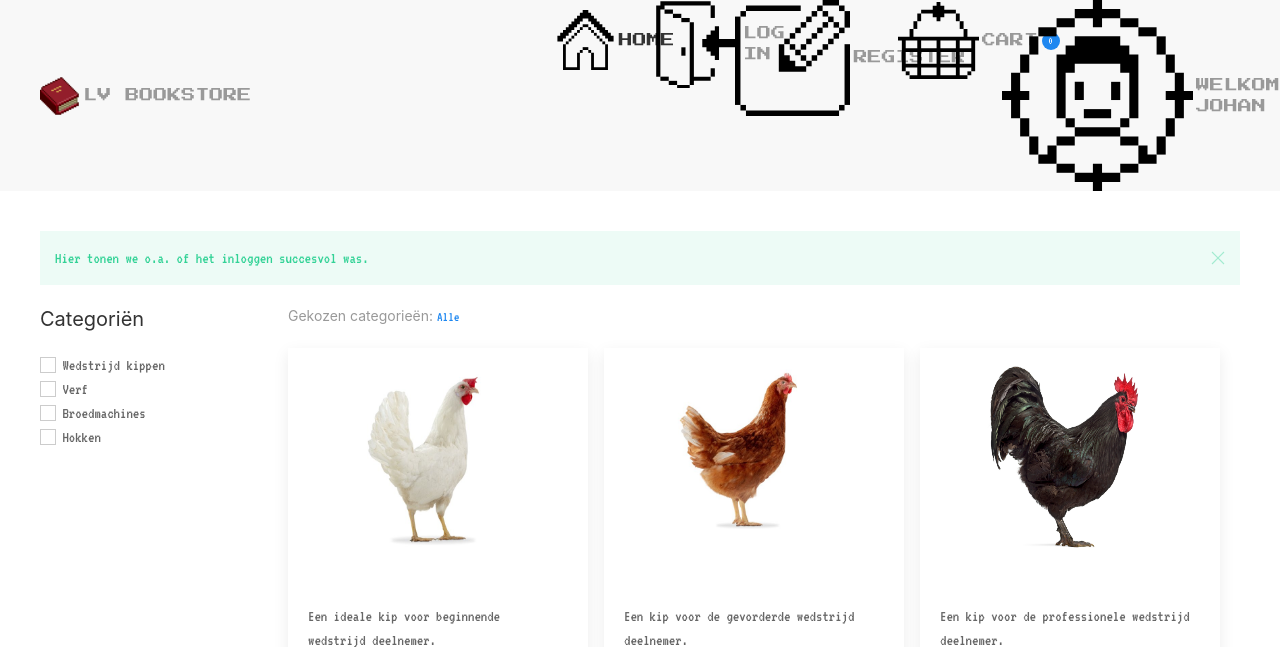
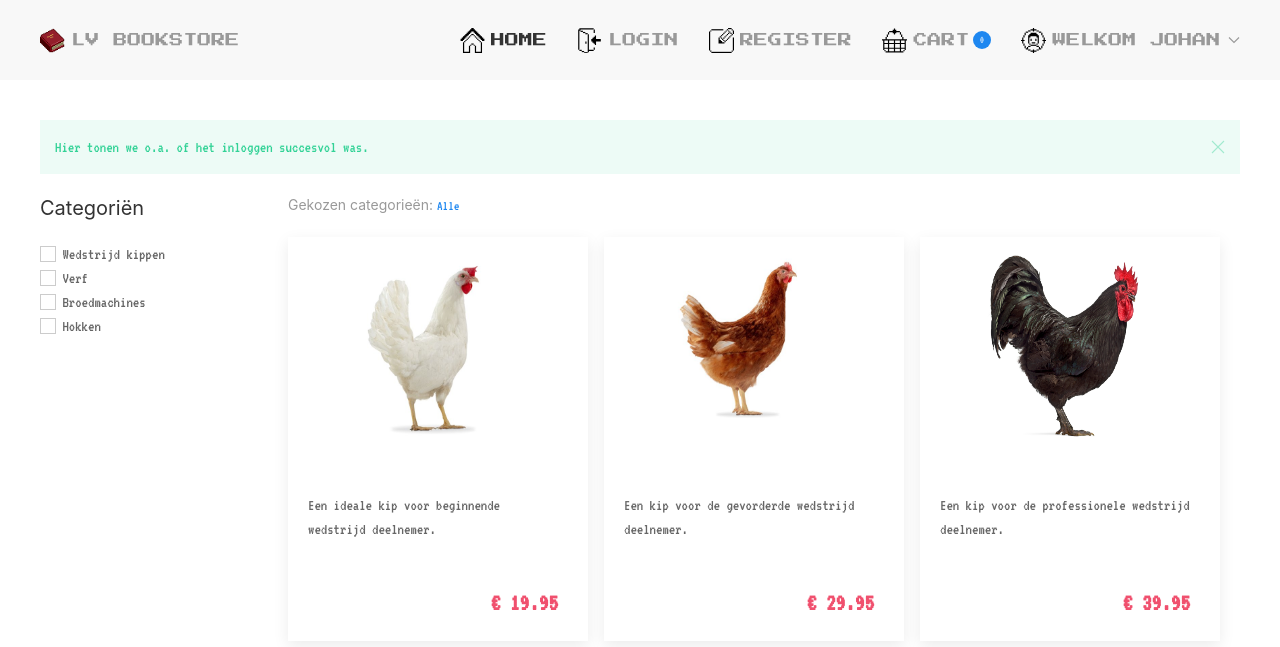
Before and after one commit to fulcrum0/webshop, a PHP site: page / in a window 1280 px wide. Shown: the top 647 px of the page. Run offline with PHP 8.4, Linux system fonts and the light colour scheme.

Commit message:
Navbar Icons Margin
Added margin-right to the navbar icons

```diff
--- a/design/css/style.css
+++ b/design/css/style.css
@@ -5,8 +5,13 @@
 div[uk-navbar] a {
   font-family: "Press Start 2P", system-ui;
 }
+
 .logo {
   height: 40px;
+}
+.uk-navbar-nav img {
+  height: 25px;
+  margin-right: 3px;
 }
 
 .product-image {
--- a/design/index.html
+++ b/design/index.html
@@ -37,7 +37,7 @@
 
                <ul class="uk-navbar-nav">
                   <li class="uk-active"><a href="index.html"><img src="img/home.svg">Home</a></li>
-                  <li><a href="login.html"><img src="img/log in.svg">Log In</a></li>
+                  <li><a href="login.html"><img src="img/log in.svg">Login</a></li>
                   <li><a href="register.html"><img src="img/register.svg">Register</a></li>
                   <li>
                      <a href="cart.html">
@@ -55,7 +55,7 @@
                            <li><a href="#"><span uk-icon="icon: bag"></span>Orders</a></li>
                            <li><a href="#"><span uk-icon="icon: credit-card"></span>Invoices</a></li>
                            <li><a href="#"><span uk-icon="icon: refresh"></span>Returns</a></li>
-                           <li><a href="#"><span uk-icon="icon: heart"></span>Wish list</a></li>
+                           <li><a href="#"><span uk-icon="icon: heart"></span>Wishlist</a></li>
                            <li class="uk-nav-header">Contact</li>
                            <li><a href="#"><span uk-icon="icon: info"></span>Customer service</a></li>
                            <li class="uk-nav-divider"></li>
```
